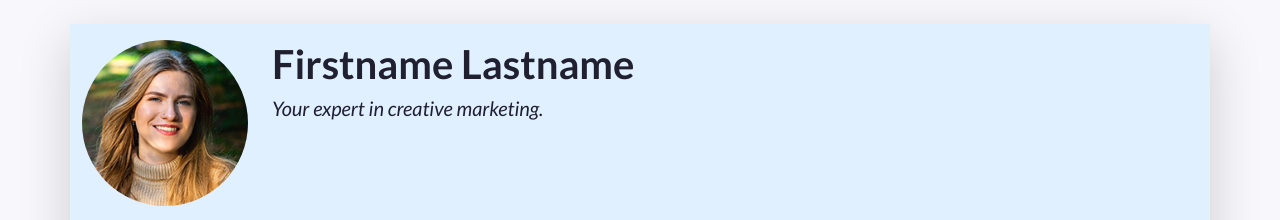
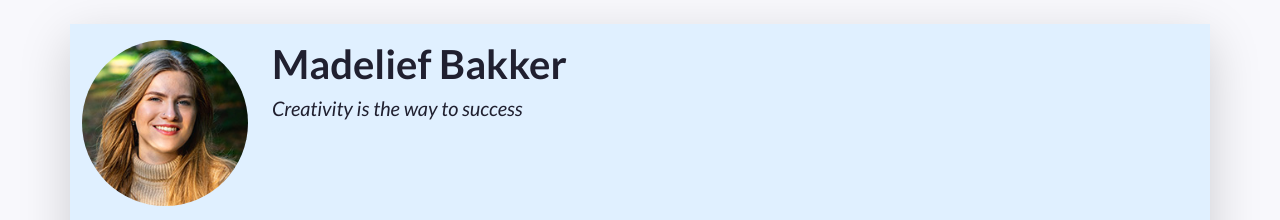
Before and after one commit to MadeliefBakker/PRJ4_2324_222888, a plain HTML site: page index.html in a window 1280 px wide. Shown: the top 220 px of the page. Drawn offline with nearby package versions, Linux system fonts and the light colour scheme.

Commit message:
Name change
Changed name to Madelief Bakker

```diff
--- a/index.html
+++ b/index.html
@@ -49,8 +49,8 @@
           A container to wrap around your name and tagline. Full-width at small size, then columns of increasing size.
         -->
         <div class="col-12 col-sm-8 col-md-9 col-lg-10 my-3 header-content">
-          <h1 class="fw-bolder">Firstname Lastname</h1>
-          <h5 class="fst-italic tagline">Your expert in creative marketing.</h5>
+          <h1 class="fw-bolder">Madelief Bakker</h1>
+          <h5 class="fst-italic tagline">Creativity is the way to success</h5>
         </div>
       </header>
 
```
